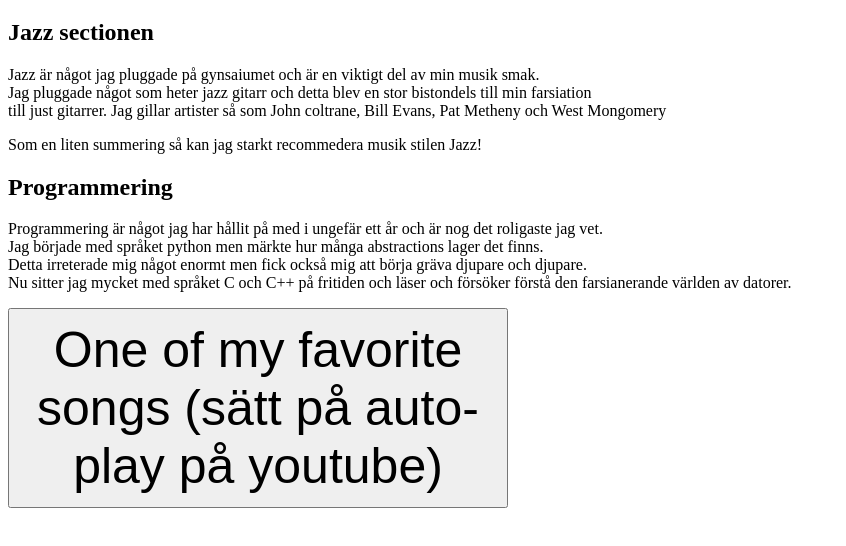
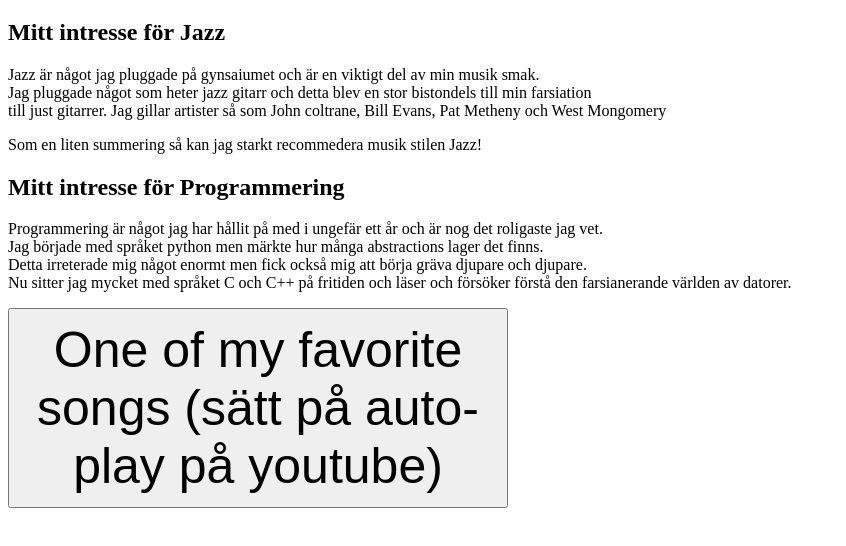
Before and after one commit to itsDipsy/vadtyckerduom-Elliot-Collins, a plain HTML site: page index.html in a window 1280 px wide. Shown: the part 200-746 px from the top of the page, without its empty margins (0-846 px from the left). Drawn offline with Linux system fonts and the light colour scheme.

Commit message:
Update index.html

```diff
--- a/index.html
+++ b/index.html
@@ -23,7 +23,7 @@
     <h1> Elliot kärlek till Jazz och programering</h1>
     <div>
         <h2>
-            Jazz sectionen
+            Mitt intresse för Jazz
         </h2>
         <p>
             Jazz är något jag pluggade på gynsaiumet och är en viktigt del av min musik smak.<br>
@@ -34,7 +34,7 @@
             Som en liten summering så kan jag starkt recommedera musik stilen Jazz!
         </p>
         <h2>
-            Programmering
+            Mitt intresse för Programmering
         </h2>
         <p>
             Programmering är något jag har hållit på med i ungefär ett år och är nog det roligaste jag vet. <br>
```
